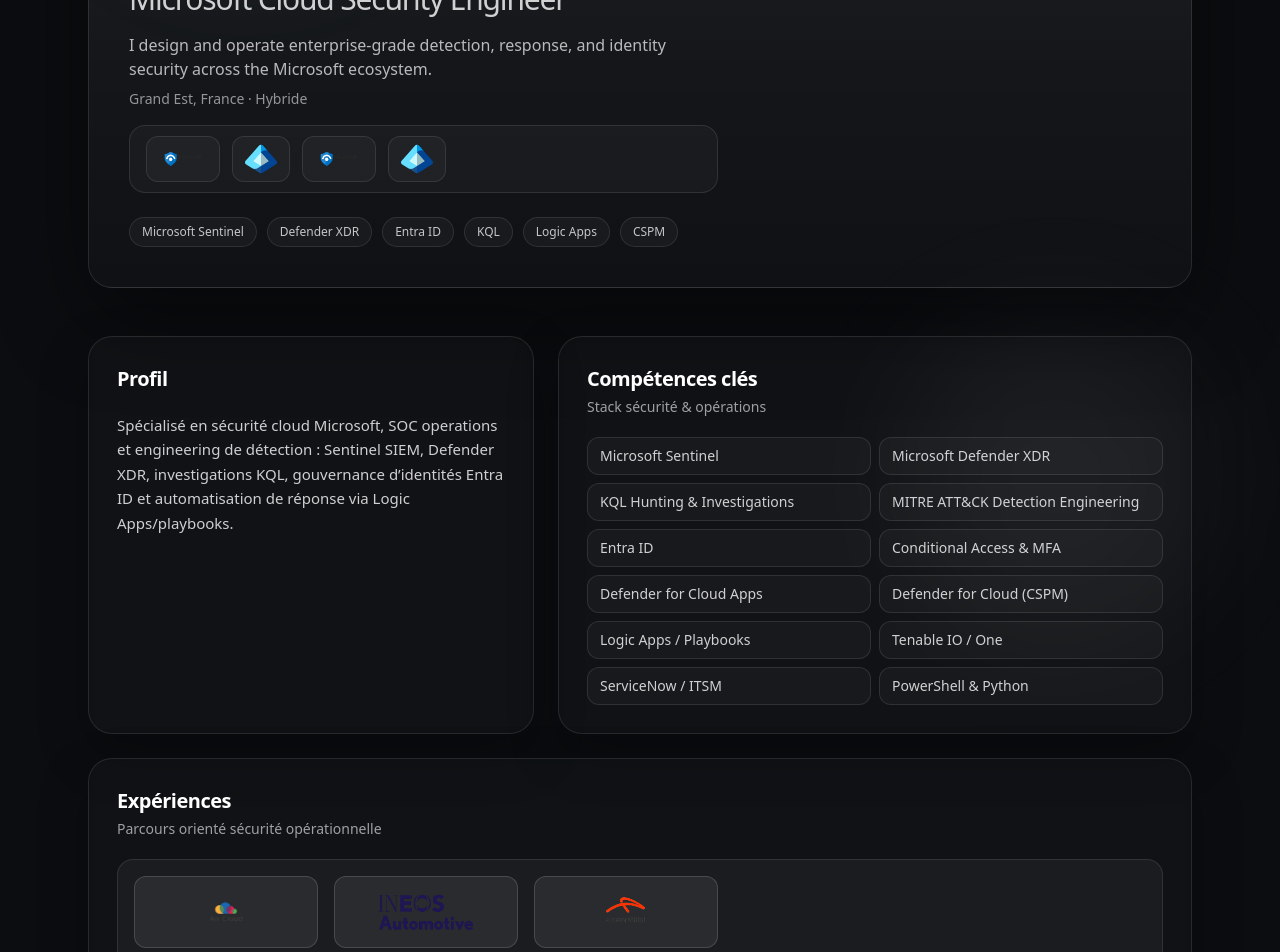
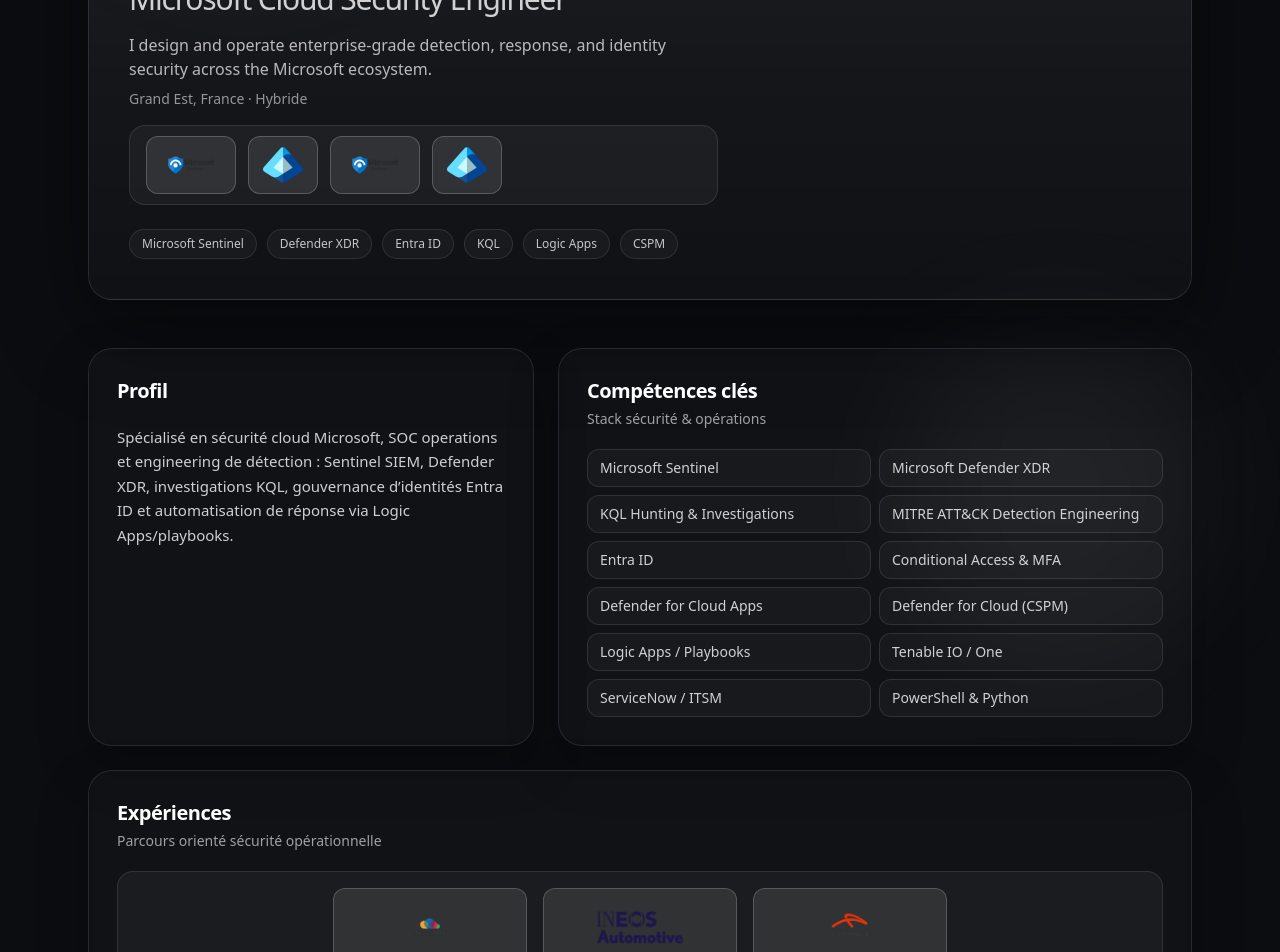
Before and after one commit to Sudo-auke/portfolio-firebase, a React app in the folder frontend/: page / in a window 1280 px wide. Shown: the part 240-1192 px from the top of the page. Built offline with nearby package versions, Linux system fonts and the light colour scheme; the HTML template or start-up script is replaced by a standard one.

Commit message:
Polish logo visibility and sizing across portfolio sections

```diff
--- a/frontend/src/App.jsx
+++ b/frontend/src/App.jsx
@@ -88,7 +88,7 @@
           <img
             src={image}
             alt={`${title} certification badge`}
-            className="h-[74px] w-auto object-contain sm:h-[92px]"
+            className="h-[84px] w-auto object-contain sm:h-[106px]"
             loading="lazy"
           />
         </div>
@@ -265,16 +265,16 @@
               </p>
               <p className="mt-2 text-sm text-white/55">Grand Est, France · Hybride</p>
 
-              <div className="mt-4 flex flex-wrap items-center gap-2.5 rounded-2xl border border-white/10 bg-white/[0.03] px-3 py-2.5 sm:gap-3 sm:px-4">
+              <div className="mt-4 flex flex-wrap items-center gap-2.5 rounded-2xl border border-white/10 bg-white/[0.045] px-3 py-2.5 sm:gap-3 sm:px-4">
                 {toolingLogos.map((tool) => (
                   <div
                     key={tool.name}
-                    className="inline-flex items-center rounded-xl border border-white/10 bg-white/[0.03] px-2.5 py-1.5 sm:px-3"
+                    className="group inline-flex items-center rounded-xl border border-white/20 bg-white/[0.09] px-3 py-2 transition-all duration-300 hover:scale-105 hover:border-blue-100/55 hover:bg-white/[0.14] hover:brightness-110 hover:shadow-[0_0_20px_rgba(140,185,255,0.24)] sm:px-3.5"
                   >
                     <img
                       src={tool.logo}
                       alt={`${tool.name} logo`}
-                      className="h-6 w-auto object-contain sm:h-7 lg:h-8"
+                      className="h-8 w-auto object-contain sm:h-9 lg:h-10"
                       loading="lazy"
                     />
                   </div>
@@ -326,16 +326,16 @@
           </Section>
 
           <Section title="Expériences" subtitle="Parcours orienté sécurité opérationnelle" className="lg:col-span-12">
-            <div className="mb-6 flex flex-wrap items-center justify-center gap-3 rounded-2xl border border-white/10 bg-white/[0.045] p-3 sm:justify-start sm:gap-4 sm:p-4">
+            <div className="mb-6 flex flex-wrap items-center justify-center gap-3 rounded-2xl border border-white/10 bg-white/[0.045] p-3 sm:gap-4 sm:p-4">
               {experienceCompanies.map((company) => (
                 <div
                   key={company.name}
-                  className="flex h-[64px] items-center rounded-xl border border-white/15 bg-white/[0.07] px-3 py-2 transition-all duration-300 hover:scale-[1.02] hover:border-blue-100/40 hover:bg-white/[0.1] hover:shadow-[0_0_20px_rgba(148,189,255,0.18)] sm:h-[72px] sm:px-4"
+                  className="flex h-[70px] items-center rounded-xl border border-white/20 bg-white/[0.1] px-3 py-2 opacity-95 transition-all duration-300 hover:-translate-y-0.5 hover:border-blue-100/50 hover:bg-white/[0.14] hover:brightness-110 hover:shadow-[0_0_24px_rgba(148,189,255,0.24)] sm:h-[78px] sm:px-4"
                 >
                   <img
                     src={company.logo}
                     alt={`${company.name} logo`}
-                    className="h-8 w-[120px] object-contain sm:h-11 sm:w-[150px]"
+                    className="h-9 w-[130px] object-contain sm:h-10 sm:w-[160px]"
                     loading="lazy"
                   />
                 </div>
```
